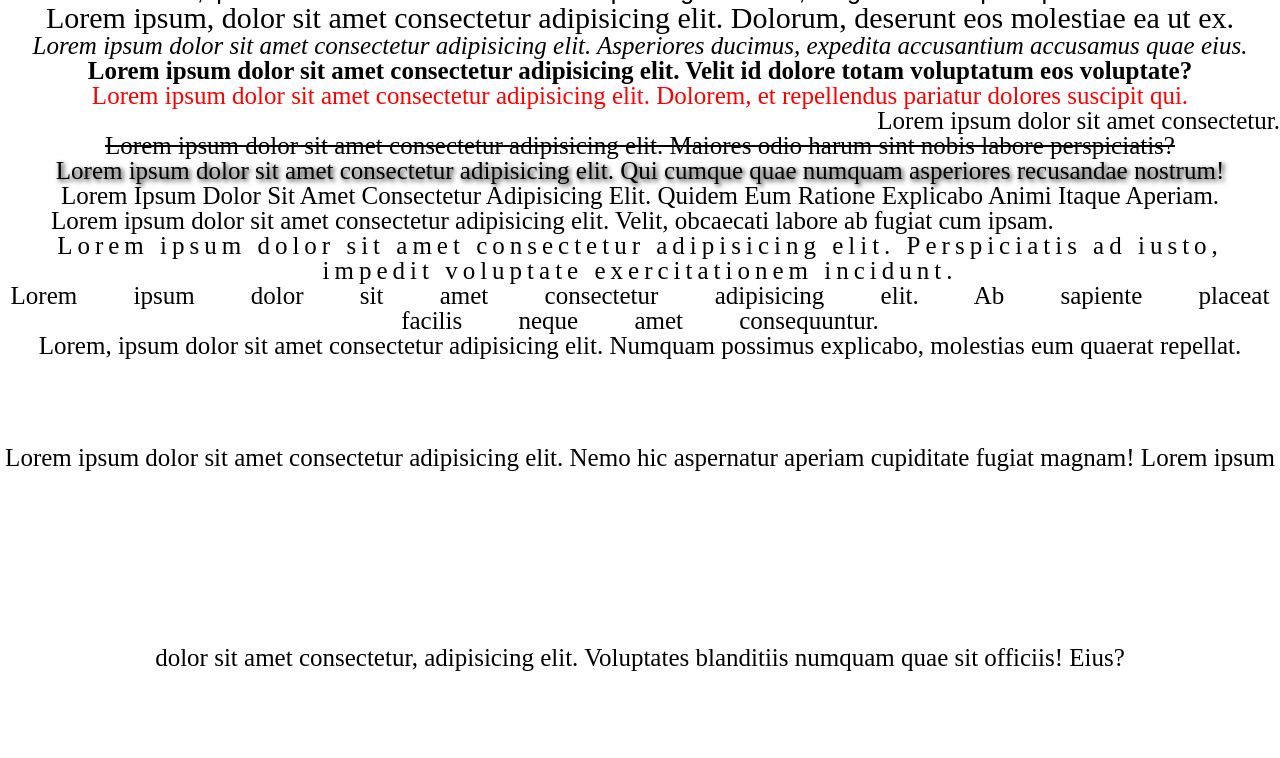
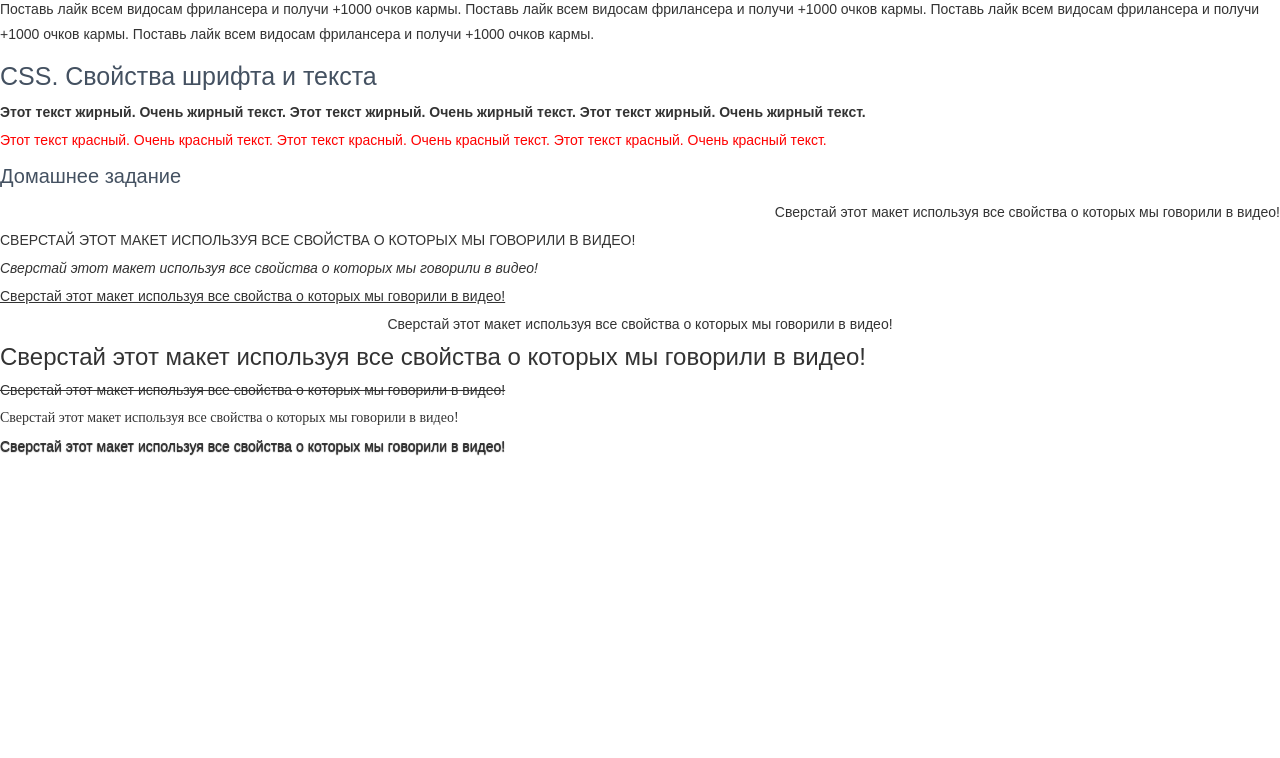
Before and after one commit to Makovvv/education, a plain HTML site: page css/css-2/index.html in a window 1280 px wide. Shown: the part 47-805 px from the top of the page. Drawn offline with Linux system fonts and the light colour scheme.

Commit message:
19 aug last commit

```diff
--- a/css/css-2/css/style.css
+++ b/css/css-2/css/style.css
@@ -41,54 +41,69 @@ h1,h2,h3,h4,h5,h6{font-size: inherit; font-weight: 400;}
 
 /*  */
 
-div{
-	font-size: 25px;
-	text-align: center;
-}
-.arial{
+*{
 	font-family: Arial, "Helvetica Neue", Helvetica, sans-serif;
 }
-.font-size30{
+.title{
 	font-size: 30px;
+	line-height: 30px;
+	color: #445161;
 }
-.font-style{
-	font-style: italic;
+.text{
+	line-height: 25px;
+	color: #333333;
 }
-.font-700{
+.subtitle{
+	font-size: 25px;
+	line-height: 30px;
+	color: #445161;
+}
+.bold-text{
 	font-weight: 700;
+	color: #333333;
 }
-.color{
-	color: rgb(red, green, blue);
+.red-text{
 	color: red;
 }
-.text-right{
+.subtitle-2{
+	font-size: 20px;
+	line-height: 30px;
+	color: #445161;
+}
+.right-text{
 	text-align: right;
+	color: #333333;
 }
-.decor{
+.text-2{
+	text-transform: uppercase;
+	color: #333333;
+}
+.text-italic{
+	font-style: italic;
+	color: #333333;
+}
+.underline{
 	text-decoration: underline;
-	text-decoration: overline;
+	color: #333333;
+}
+.center{
+	text-align: center;
+	color: #333333;
+}
+.subtitle-3{
+	font-size: 24px;
+	line-height: 24px;
+	color: #333333;
+}
+.line-throuht{
 	text-decoration: line-through;
+	color: #333333;
 }
-.shadow{
-	text-shadow: 2px 2px 5px black;
+.smoul-text{
+	font-family: "Times New Roman", Times, Baskerville, Georgia, serif;
+	color: #333333;
 }
-.transform{
-	text-transform: capitalize;
+.text-last{
+	text-shadow: 0px 1px 1px black;
+	color: #333333;
 }
-.ident{
-	text-align: left;
-	text-indent: 51px;
-}
-.lspase{
-	letter-spacing: 5px;
-}
-.wspase{
-	word-spacing: 50px;
-}
-.white-spase{
-	white-space: nowrap;
-	/* Запрещает строке переноситься на следующую */
-}
-.line-height{
-	line-height: 200px;
-}
--- a/css/css-2/index.html
+++ b/css/css-2/index.html
@@ -5,54 +5,68 @@
 	<meta http-equiv="X-UA-Compatible" content="IE=edge">
 	<meta name="viewport" content="width=device-width, initial-scale=1.0">
 	<link rel="stylesheet" href="css/style.css">
-	<title>css-2</title>
+	<title>css-2-practice</title>
 </head>
 <body>
 	<div>
-		<p>
-			Lorem ipsum dolor sit amet consectetur adipisicing elit. Quidem, nesciunt accusantium eveniet totam a obcaecati?
+		<p class="title">
+			Фрилансер по жизни
 		</p>
-		<p class="arial">
-			Lorem, ipsum dolor sit amet consectetur adipisicing elit. Vero, magni. Sit aut quas quasi odio.
+		<br>
+		<p class="text">
+			Поставь лайк всем видосам фрилансера и получи +1000 очков кармы. Поставь лайк всем видосам фрилансера и получи +1000 очков кармы. Поставь лайк всем видосам фрилансера и получи +1000 очков кармы. Поставь лайк всем видосам фрилансера и получи +1000 очков кармы.
 		</p>
-		<p class="font-size30">
-			Lorem ipsum, dolor sit amet consectetur adipisicing elit. Dolorum, deserunt eos molestiae ea ut ex.
+		<br>
+		<p class="subtitle">
+			CSS. Свойства шрифта и текста
 		</p>
-		<p class="font-style">
-			Lorem ipsum dolor sit amet consectetur adipisicing elit. Asperiores ducimus, expedita accusantium accusamus quae eius.
+		<br>
+		<p class="bold-text">
+			Этот текст жирный. Очень жирный текст. Этот текст жирный. Очень жирный текст. Этот текст жирный. Очень жирный текст.
 		</p>
-		<p class="font-700">
-			Lorem ipsum dolor sit amet consectetur adipisicing elit. Velit id dolore totam voluptatum eos voluptate?
+		<br>
+		<p class="red-text">
+			Этот текст красный. Очень красный текст. Этот текст красный. Очень красный текст. Этот текст красный. Очень красный текст.
 		</p>
-		<p class="color">
-			Lorem ipsum dolor sit amet consectetur adipisicing elit. Dolorem, et repellendus pariatur dolores suscipit qui.
+		<br>
+		<p class="subtitle-2">
+			Домашнее задание
 		</p>
-		<p class="text-right">
-			Lorem ipsum dolor sit amet consectetur.
+		<br>
+		<p class="right-text">
+			Сверстай этот макет используя все свойства о которых мы говорили в видео!
 		</p>
-		<p class="decor">
-			Lorem ipsum dolor sit amet consectetur adipisicing elit. Maiores odio harum sint nobis labore perspiciatis?
+		<br>
+		<p class="text-2">
+			Сверстай этот макет используя все свойства о которых мы говорили в видео!
 		</p>
-		<p class="shadow">
-			Lorem ipsum dolor sit amet consectetur adipisicing elit. Qui cumque quae numquam asperiores recusandae nostrum!
+		<br>
+		<p class="text-italic">
+			Сверстай этот макет используя все свойства о которых мы говорили в видео!
 		</p>
-		<p class="transform">
-			Lorem ipsum dolor sit amet consectetur adipisicing elit. Quidem eum ratione explicabo animi itaque aperiam.
+		<br>
+		<p class="underline">
+			Сверстай этот макет используя все свойства о которых мы говорили в видео!
 		</p>
-		<p class="ident">
-			Lorem ipsum dolor sit amet consectetur adipisicing elit. Velit, obcaecati labore ab fugiat cum ipsam.
+		<br>
+		<p class="center">
+			Сверстай этот макет используя все свойства о которых мы говорили в видео!
 		</p>
-		<p class="lspase">
-			Lorem ipsum dolor sit amet consectetur adipisicing elit. Perspiciatis ad iusto, impedit voluptate exercitationem incidunt.
+		<br>
+		<p class="subtitle-3">
+			Сверстай этот макет используя все свойства о которых мы говорили в видео!
 		</p>
-		<p class="wspase">
-			Lorem ipsum dolor sit amet consectetur adipisicing elit. Ab sapiente placeat facilis neque amet consequuntur.
+		<br>
+		<p class="line-throuht">
+			Сверстай этот макет используя все свойства о которых мы говорили в видео!
 		</p>
-		<p class="white-spase">
-			Lorem, ipsum dolor sit amet consectetur adipisicing elit. Numquam possimus explicabo, molestias eum quaerat repellat.
+		<br>
+		<p class="smoul-text">
+			Сверстай этот макет используя все свойства о которых мы говорили в видео!
 		</p>
-		<p class="line-height">
-			Lorem ipsum dolor sit amet consectetur adipisicing elit. Nemo hic aspernatur aperiam cupiditate fugiat magnam! Lorem ipsum dolor sit amet consectetur, adipisicing elit. Voluptates blanditiis numquam quae sit officiis! Eius?
+		<br>
+		<p class="text-last">
+			Сверстай этот макет используя все свойства о которых мы говорили в видео!
 		</p>
 	</div>
 </body>
```
Also changed, not shown: 2 other files.
